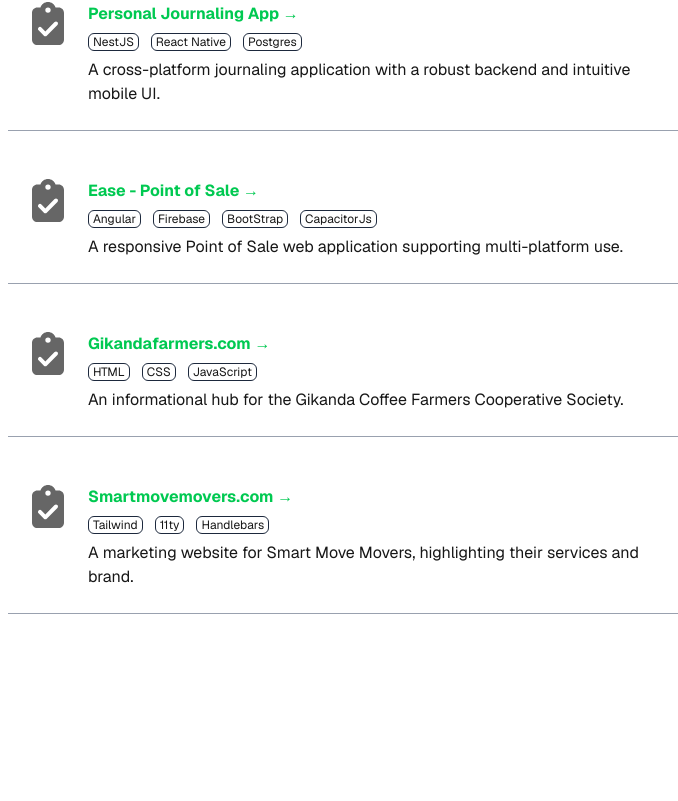
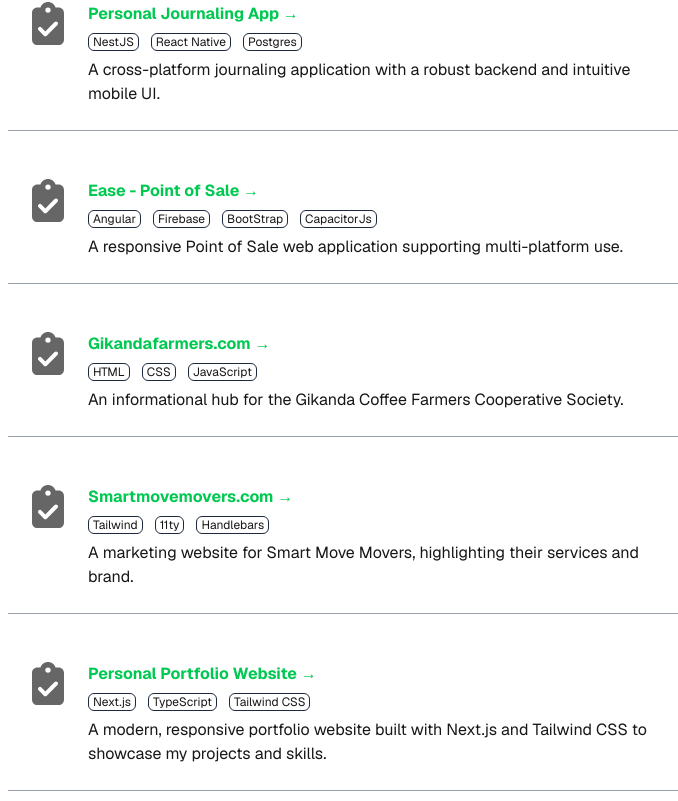
Before and after one commit to ezekiel-charo/portfolio-website-2025, a Next.js app: page /projects in a window 1280 px wide. Shown: the part 419-1220 px from the top of the page, without its empty margins (272-950 px from the left). Built offline with nearby package versions, Linux system fonts and the light colour scheme.

Commit message:
Add personal portfolio project to projects list

```diff
--- a/src/app/projects/projects.ts
+++ b/src/app/projects/projects.ts
@@ -91,4 +91,13 @@
       "Designed and developed a modern, responsive website to showcase company services.",
     ],
   },
+  {
+    imageUrl: "",
+    title: "Personal Portfolio Website",
+    description:
+      "A modern, responsive portfolio website built with Next.js and Tailwind CSS to showcase my projects and skills.",
+    technologies: ["Next.js", "TypeScript", "Tailwind CSS"],
+    github: "https://github.com/ezekiel/portfolio-website-2025",
+    live: "https://ezekiel.dev",
+  },
 ];
```
